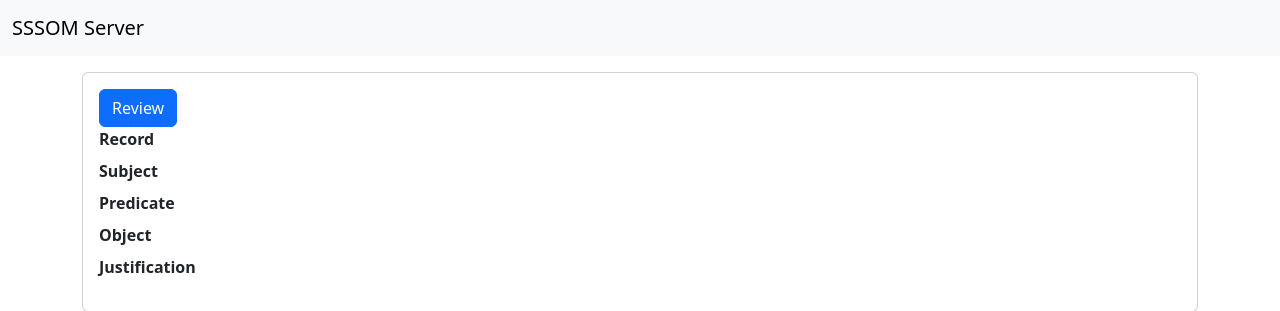
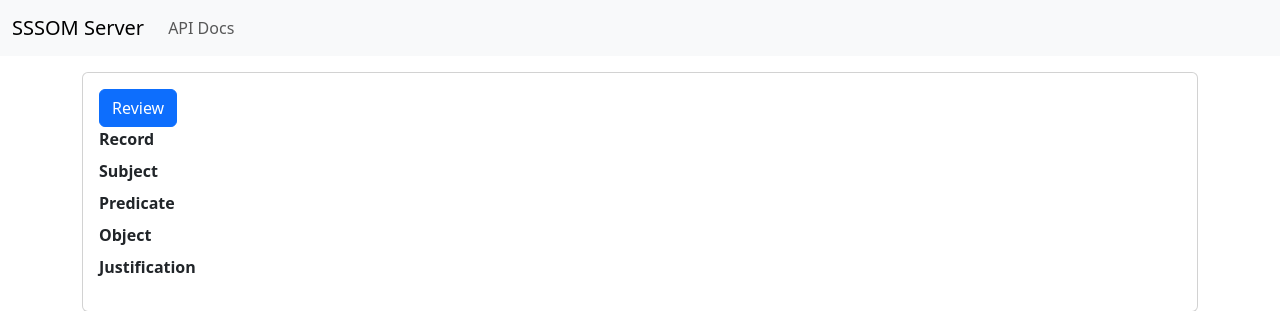
Before and after one commit to cthoyt/sssom-pydantic, a Flask app: template src/sssom_pydantic/web/templates/mapping.html in a window 1280 px wide. Shown: the top 311 px of the page. Run offline with Flask 3, Linux system fonts and the light colour scheme; the template is opened without the code that fills it, so the values that code supplies are empty; parts of the project's set-up code (start-up, migrations or seed data) failed here and were passed over; some libraries are stand-ins or nearby versions.

Commit message:
Update base.html

```diff
--- a/src/sssom_pydantic/web/templates/base.html
+++ b/src/sssom_pydantic/web/templates/base.html
@@ -15,10 +15,20 @@
 </head>
 <body>
 
-<!-- As a link -->
-<nav class="navbar navbar-light bg-light">
+<nav class="navbar navbar-expand-lg navbar-light bg-light">
     <div class="container-fluid">
         <a class="navbar-brand" href="{{ url_for('.show_home') }}">SSSOM Server</a>
+        <button class="navbar-toggler" type="button" data-bs-toggle="collapse" data-bs-target="#navbarNav"
+                aria-controls="navbarNav" aria-expanded="false" aria-label="Toggle navigation">
+            <span class="navbar-toggler-icon"></span>
+        </button>
+        <div class="collapse navbar-collapse" id="navbarNav">
+            <ul class="navbar-nav">
+                <li class="nav-item">
+                    <a class="nav-link" href="/docs">API Docs</a>
+                </li>
+            </ul>
+        </div>
     </div>
 </nav>
 
```
